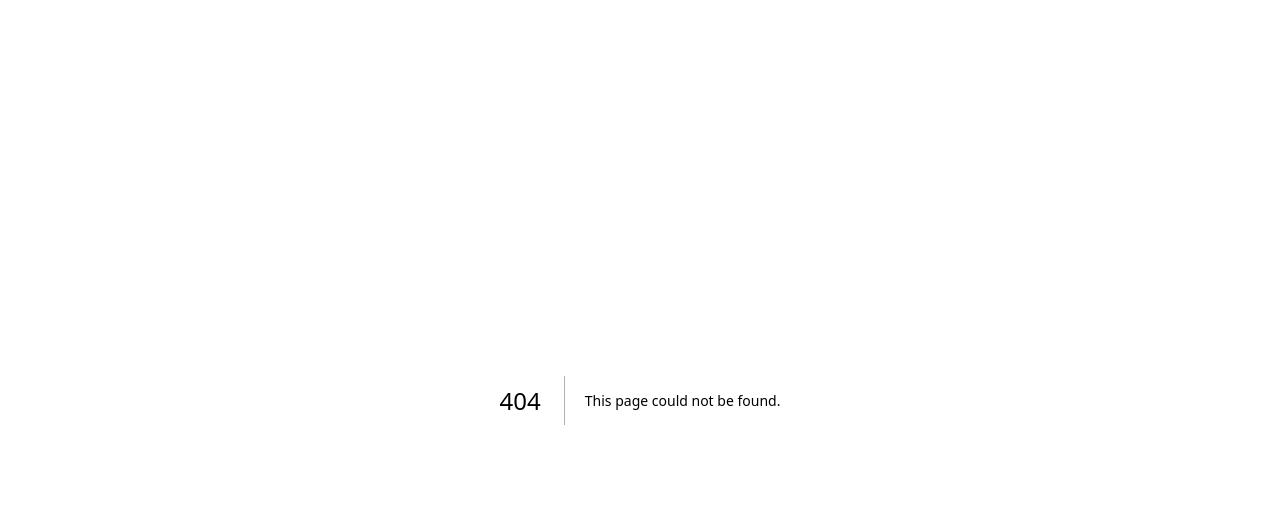
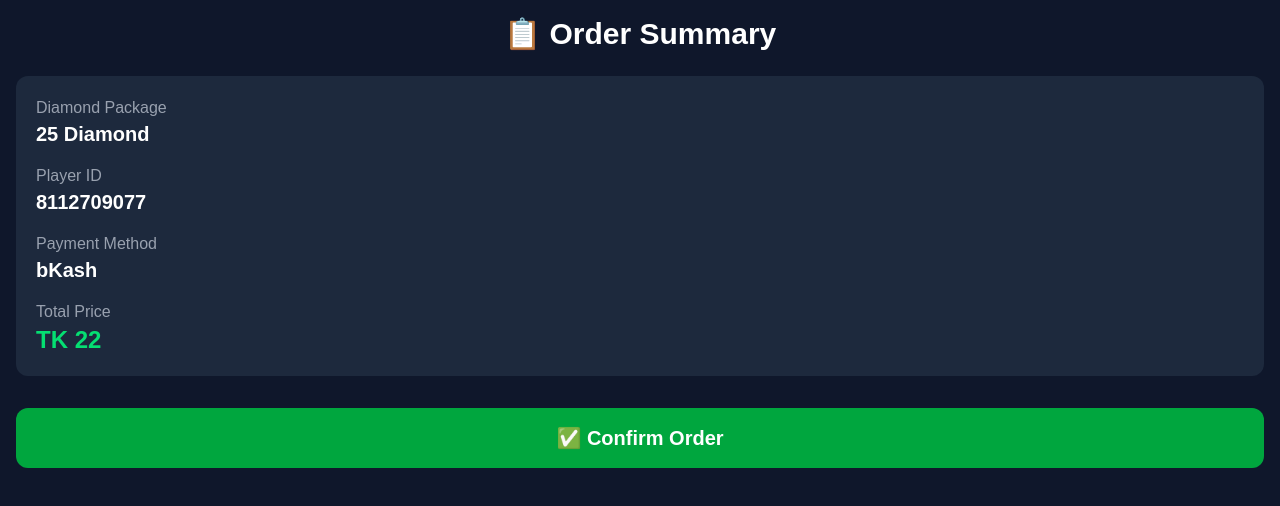
Before and after one commit to omorbro/topup-bd, a Next.js app: page /order in a window 1280 px wide. Before the commit this address had no page. Shown: the top 506 px of the page. Built offline with nearby package versions, Linux system fonts and the light colour scheme.

Commit message:
Topup page updated

```diff
--- /dev/null
+++ b/app/order/page.tsx
@@ -0,0 +1,41 @@
+export default function OrderPage() {
+  return (
+    <main className="min-h-screen bg-slate-900 text-white p-4">
+
+      <h1 className="text-3xl font-bold text-center mb-6">
+        📋 Order Summary
+      </h1>
+
+      <div className="bg-slate-800 rounded-xl p-5 space-y-4">
+
+        <div>
+          <p className="text-gray-400">Diamond Package</p>
+          <h2 className="text-xl font-bold">25 Diamond</h2>
+        </div>
+
+        <div>
+          <p className="text-gray-400">Player ID</p>
+          <h2 className="text-xl font-bold">8112709077</h2>
+        </div>
+
+        <div>
+          <p className="text-gray-400">Payment Method</p>
+          <h2 className="text-xl font-bold">bKash</h2>
+        </div>
+
+        <div>
+          <p className="text-gray-400">Total Price</p>
+          <h2 className="text-2xl font-bold text-green-400">
+            TK 22
+          </h2>
+        </div>
+
+      </div>
+
+      <button className="w-full mt-8 bg-green-600 hover:bg-green-700 rounded-xl py-4 text-xl font-bold">
+        ✅ Confirm Order
+      </button>
+
+    </main>
+  );
+}
--- a/app/topup/page.tsx
+++ b/app/topup/page.tsx
@@ -1,9 +1,12 @@
 "use client";
 
 import { useState } from "react";
+import { useRouter } from "next/navigation";
 import Link from "next/link";
 
 export default function Topup() {
+  const router = useRouter();
+
   const [playerId, setPlayerId] = useState("");
   const [selectedProduct, setSelectedProduct] = useState("");
   const [selectedPayment, setSelectedPayment] = useState("");
@@ -43,7 +46,7 @@ export default function Topup() {
         />
       </div>
 
-      <h1 className="text-3xl font-bold mb-6 text-center">
+      <h1 className="text-3xl font-bold text-center mb-6">
         💎 Free Fire UID Top Up
       </h1>
 
@@ -77,11 +80,20 @@ export default function Topup() {
           className="w-full p-3 rounded-lg bg-slate-700 border border-slate-600 outline-none"
         />
 
-        <button className="w-full mt-4 bg-indigo-600 hover:bg-indigo-700 py-3 rounded-lg font-bold">
+        <button
+          className="w-full mt-4 bg-indigo-600 hover:bg-indigo-700 py-3 rounded-lg font-bold"
+          onClick={() => {
+            if (!playerId.trim()) {
+              alert("Player ID লিখুন");
+              return;
+            }
+
+            alert("Player ID: " + playerId);
+          }}
+        >
           🔍 Check Player
         </button>
       </div>
-
       <div className="mt-8 bg-slate-800 rounded-xl p-4">
         <h2 className="text-xl font-bold mb-4">
           Payment Method
@@ -91,9 +103,9 @@ export default function Topup() {
 
           <button
             onClick={() => setSelectedPayment("bKash")}
-            className={`rounded-xl p-4 ${
+            className={`rounded-xl p-4 transition ${
               selectedPayment === "bKash"
-                ? "bg-pink-600"
+                ? "bg-pink-600 text-white"
                 : "bg-white text-black"
             }`}
           >
@@ -102,9 +114,9 @@ export default function Topup() {
 
           <button
             onClick={() => setSelectedPayment("Nagad")}
-            className={`rounded-xl p-4 ${
+            className={`rounded-xl p-4 transition ${
               selectedPayment === "Nagad"
-                ? "bg-orange-500"
+                ? "bg-orange-500 text-white"
                 : "bg-white text-black"
             }`}
           >
@@ -113,9 +125,9 @@ export default function Topup() {
 
           <button
             onClick={() => setSelectedPayment("Wallet")}
-            className={`rounded-xl p-4 ${
+            className={`rounded-xl p-4 transition ${
               selectedPayment === "Wallet"
-                ? "bg-blue-600"
+                ? "bg-blue-600 text-white"
                 : "bg-white text-black"
             }`}
           >
@@ -124,6 +136,7 @@ export default function Topup() {
 
         </div>
       </div>
+
       <button
         onClick={() => {
           if (!selectedProduct) {
@@ -141,43 +154,40 @@ export default function Topup() {
             return;
           }
 
-          alert(
-            `✅ Order Confirmed!\n\n` +
-            `💎 Package: ${selectedProduct}\n` +
-            `🆔 Player ID: ${playerId}\n` +
-            `💳 Payment: ${selectedPayment}`
-          );
+          router.push("/order");
         }}
-        className="w-full mt-8 bg-green-600 hover:bg-green-700 rounded-xl py-4 text-xl font-bold transition"
+        className="w-full mt-8 bg-green-600 hover:bg-green-700 rounded-xl py-4 text-xl font-bold"
       >
         🚀 Buy Now
       </button>
 
-      <div className="mt-6 bg-slate-800 rounded-xl p-4 text-sm text-gray-300">
-        <h3 className="font-bold text-white mb-2">
+      <div className="mt-6 bg-slate-800 rounded-xl p-4">
+        <h3 className="text-lg font-bold mb-4">
           📋 Selected Order
         </h3>
 
+        <div className="space-y-2">
           <p>
-          💎 Package:{" "}
-          <span className="text-cyan-400">
+            💎 Package:
+            <span className="text-cyan-400 ml-2">
               {selectedProduct || "Not Selected"}
             </span>
           </p>
 
-        <p className="mt-2">
-          🆔 Player ID:{" "}
-          <span className="text-cyan-400">
+          <p>
+            🆔 Player ID:
+            <span className="text-cyan-400 ml-2">
               {playerId || "Not Entered"}
             </span>
           </p>
 
-        <p className="mt-2">
-          💳 Payment:{" "}
-          <span className="text-cyan-400">
+          <p>
+            💳 Payment:
+            <span className="text-cyan-400 ml-2">
               {selectedPayment || "Not Selected"}
             </span>
           </p>
+        </div>
       </div>
 
     </main>
```
Lines whose indentation alone changed are shown as unchanged.
